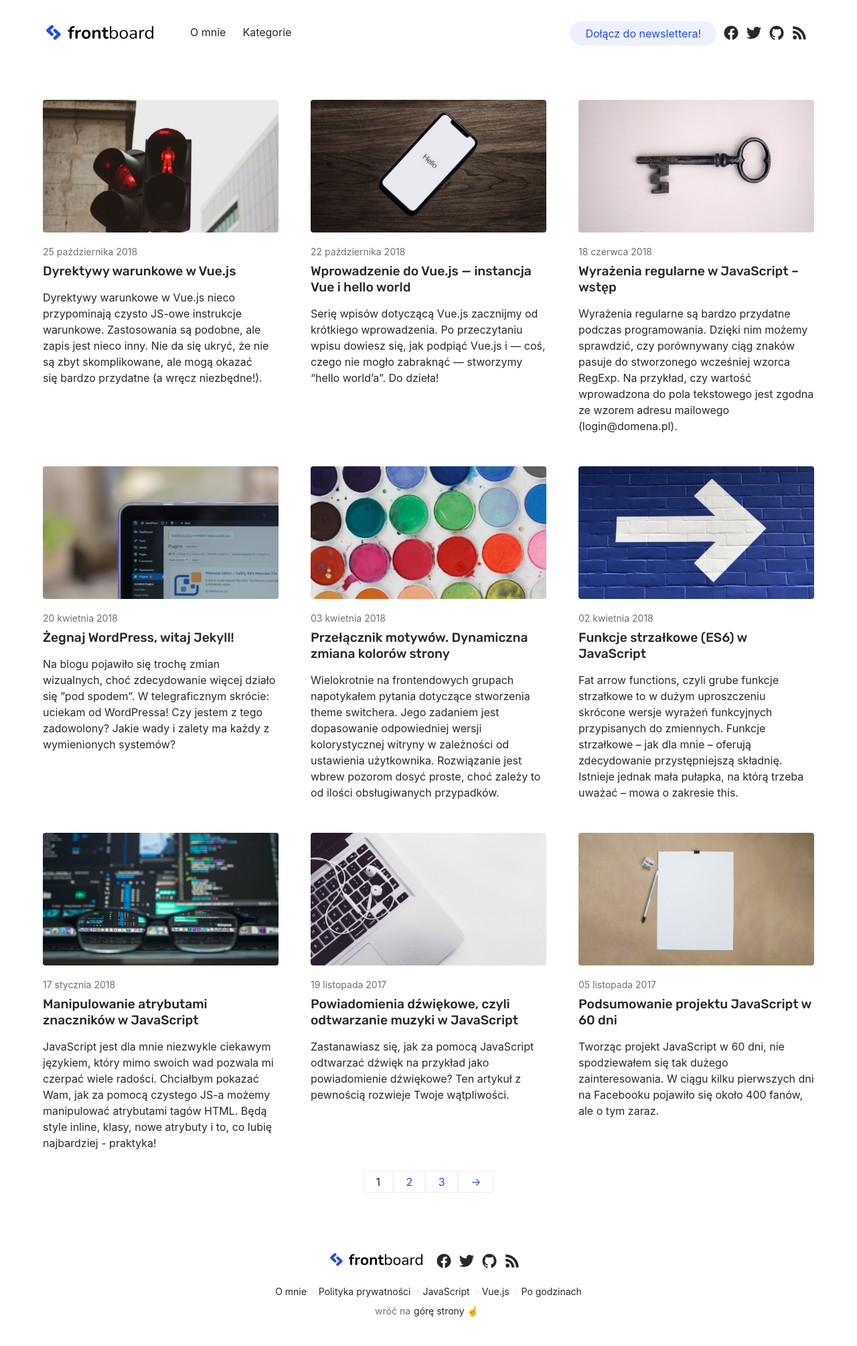
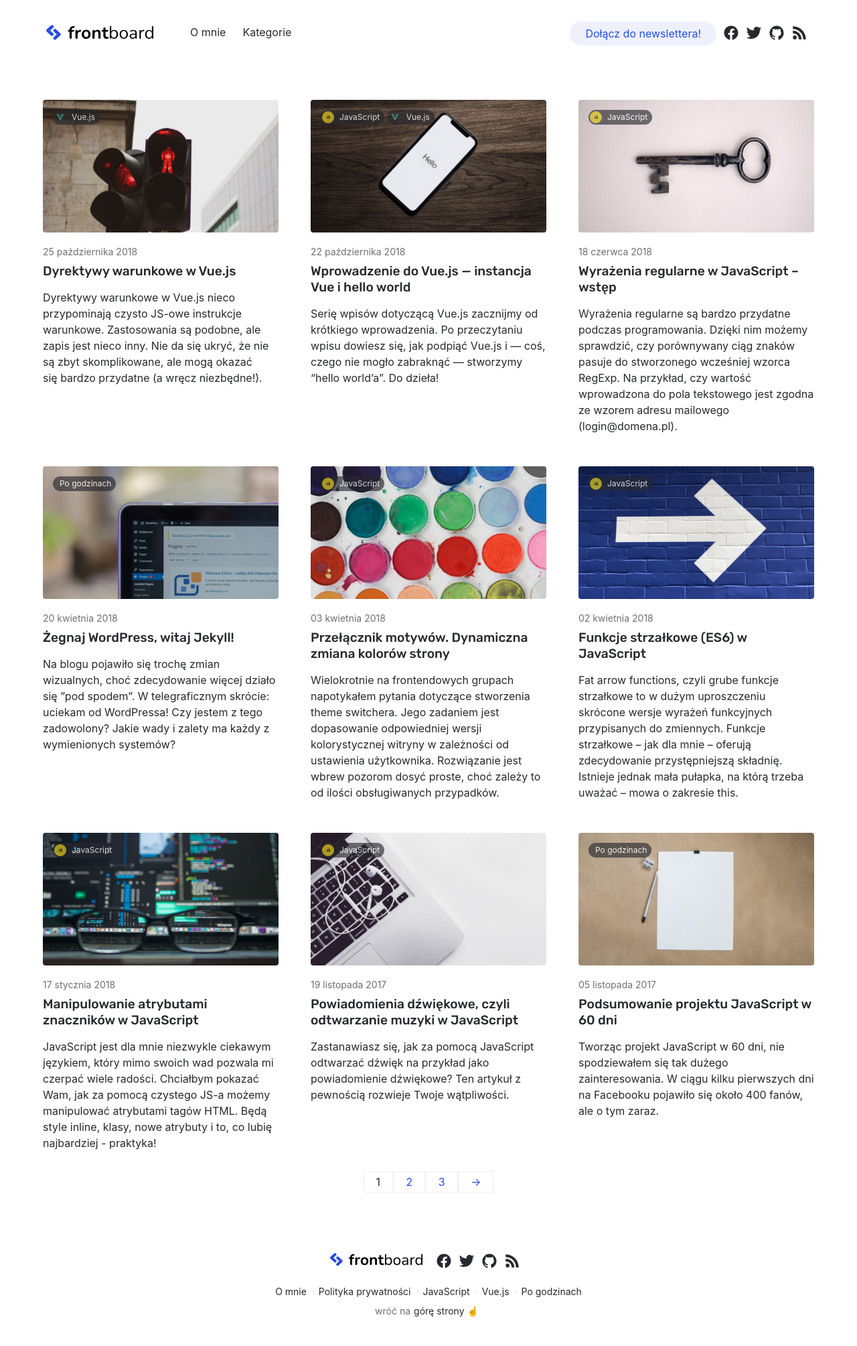
Before and after one commit to frontboard/blog, a Jekyll site: the page built from index.html, in a window 1280 px wide. Shown: the whole page at 67% size. Built offline with Jekyll 4.4.1, drawn with Linux system fonts in a browser that asks for light colours; the list of posts is cut into pages by our own code; comment, search, counter and statistics services are not loaded.

Commit message:
display badges with categories on post img

```diff
--- /dev/null
+++ b/_data/categories.yml
@@ -0,0 +1,11 @@
+vue:
+  name: Vue.js
+  icon: /assets/img/logo-vue.svg
+  url: /kategorie#vue
+javascript:
+  name: JavaScript
+  icon: /assets/img/logo-javascript.svg
+  url: /kategorie#javascript
+inne:
+  name: Po godzinach
+  url: /kategorie#inne
--- /dev/null
+++ b/_includes/category.html
@@ -0,0 +1,8 @@
+{% assign cat = site.data.categories[include.category_slug] %}
+
+<a href="{{ cat.url }}" class="category">
+  {%- if cat.icon -%}
+    <img src="{{ cat.icon }}" class="category__icon">
+  {%- endif -%}
+  <div class="category__name">{{ cat.name }}</div>
+</a>
--- a/_includes/post.html
+++ b/_includes/post.html
@@ -1,9 +1,16 @@
 <li class="post">
   <div class="post__details">
     {%- if post.img -%}
+    <div class="post__imageContainer">
       <a href="{{ post.url | relative_url }}">
         <img src="{{ post.img | prepend: '/assets/img/posts/' }}" alt="{{ post.title }}" class="post__image">
+        <div class="post__categories">
+          {%- for category in post.categories -%}
+            {% include category.html category_slug=category %}
+          {%- endfor -%}
+        </div>
       </a>
+    </div>
     {%- endif -%}
 
     <div class="post__meta">{% include date.html date=post.date %}</div>
--- a/_sass/minima/_frontboard.scss
+++ b/_sass/minima/_frontboard.scss
@@ -366,6 +366,15 @@ a {
     border-radius: 4px;
     margin-bottom: 20px;
   }
+  &__imageContainer {
+    position: relative;
+  }
+  &__categories {
+    position: absolute;
+    top: 0;
+    left: 0;
+    margin: 15px;
+  }
 }
 
 // Pagination
@@ -414,3 +423,33 @@ a {
     }
   }
 }
+
+// Category badge
+.category {
+  background: rgba($color-text, 0.8);
+  border-radius: 50px;
+  text-decoration: none;
+  display: inline-flex;
+  align-items: center;
+  justify-content: center;
+  padding: 2px;
+  transition: 0.3s all;
+  min-height: 22px;
+  opacity: 0.8;
+
+  &:hover {
+    opacity: 1;
+  }
+  &__icon {
+    width: 18px;
+    height: 18px;
+    border-radius: 50px;
+    opacity: 0.8;
+  }
+  &__name {
+    padding: 0 5px 0 8px;
+    font-size: 12px;
+    color: #fff;
+    font-weight: 400;
+  }
+}
```
Also changed, not shown: _posts/2018-10-25-dyrektywy-warunkowe-vue-js.md (+1 -1 lines), assets/img/logo-javascript.svg (added), assets/img/logo-vue.jpg (added), assets/img/logo-vue.svg (added), assets/img/logo-vue@2x.jpg (added).
